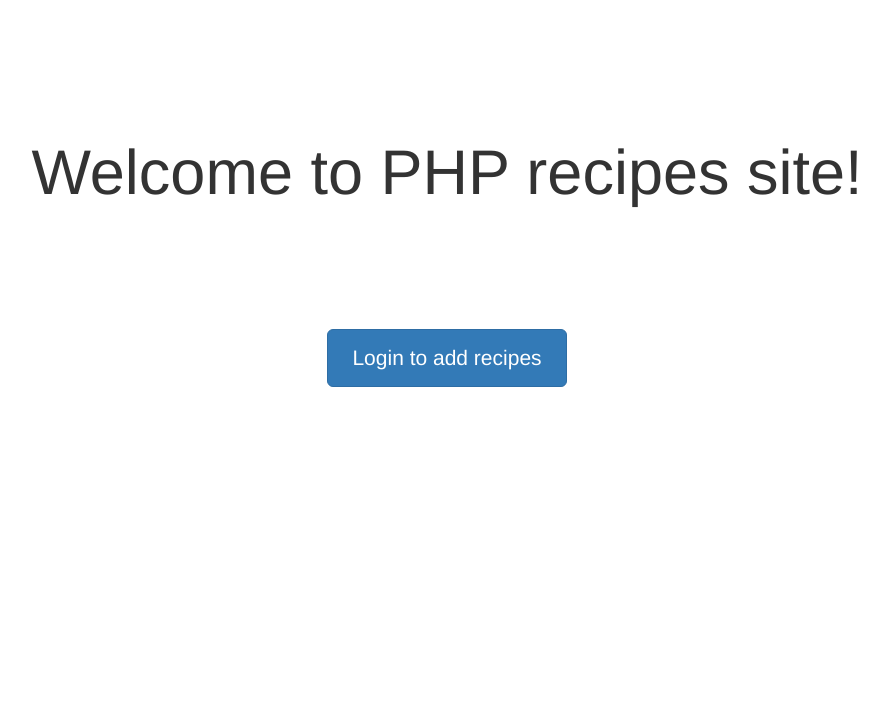
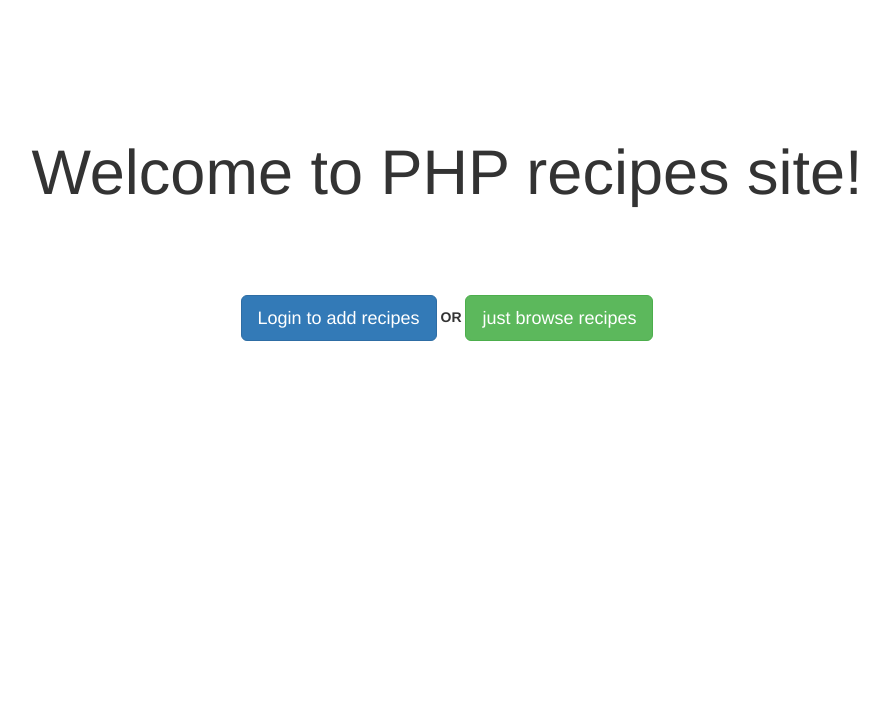
Before and after one commit to nagypeti/php-practice, a Yii app: template recipe-app/views/site/index.php in a window 1280 px wide. Shown: the top 705 px of the page, without its empty margins (193-1081 px from the left). Run offline with PHP 8.4 and a stand-in for Yii, Linux system fonts and the light colour scheme; the template is opened without the code that fills it, so the values that code supplies are empty; some libraries are stand-ins or nearby versions.

Commit message:
Edited welcome page and modified style for it

```diff
--- a/recipe-app/views/site/index.php
+++ b/recipe-app/views/site/index.php
@@ -5,12 +5,12 @@
 $this->title = 'Yii Recipe Application';
 ?>
 <div class="site-index">
-
     <div class="jumbotron">
         <h1>Welcome to PHP recipes site!</h1>
-        <h1></h1>
-        <a class="btn btn-lg btn-primary" href="site/login">Login to add recipes</a>
     </div>
     <div class="body-content">
+        <a class="btn btn-lg btn-primary" href="site/login">Login to add recipes</a>
+        <p class="btn-divider">or</p>
+        <a class="btn btn-lg btn-success" href="site/recipe">just browse recipes</a>
     </div>
 </div>
--- a/recipe-app/web/css/site.css
+++ b/recipe-app/web/css/site.css
@@ -27,9 +27,24 @@ body {
 }
 
 .jumbotron .btn {
-    margin-top: 10%;
+    display: inline;
     font-size: 21px;
     padding: 14px 24px;
+}
+
+.body-content {
+    width: 100%;
+    text-align: center;
+    background-color: transparent;
+}
+
+.body-content > .btn, .btn-divider{
+    display: inline-block;
+}
+
+.body-content > .btn-divider {
+    text-transform: uppercase;
+    font-weight: bold;
 }
 
 .not-set {
```
